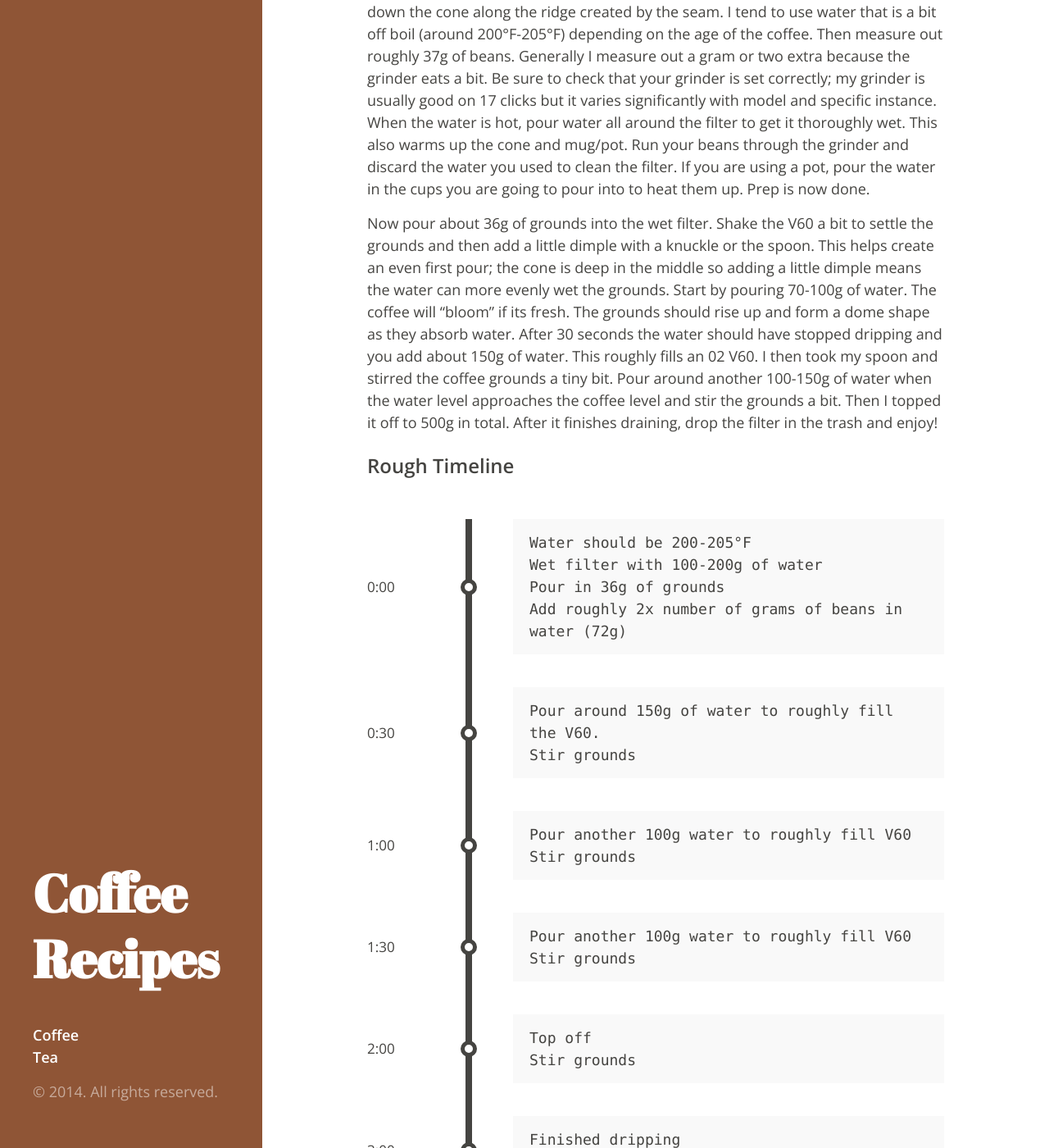
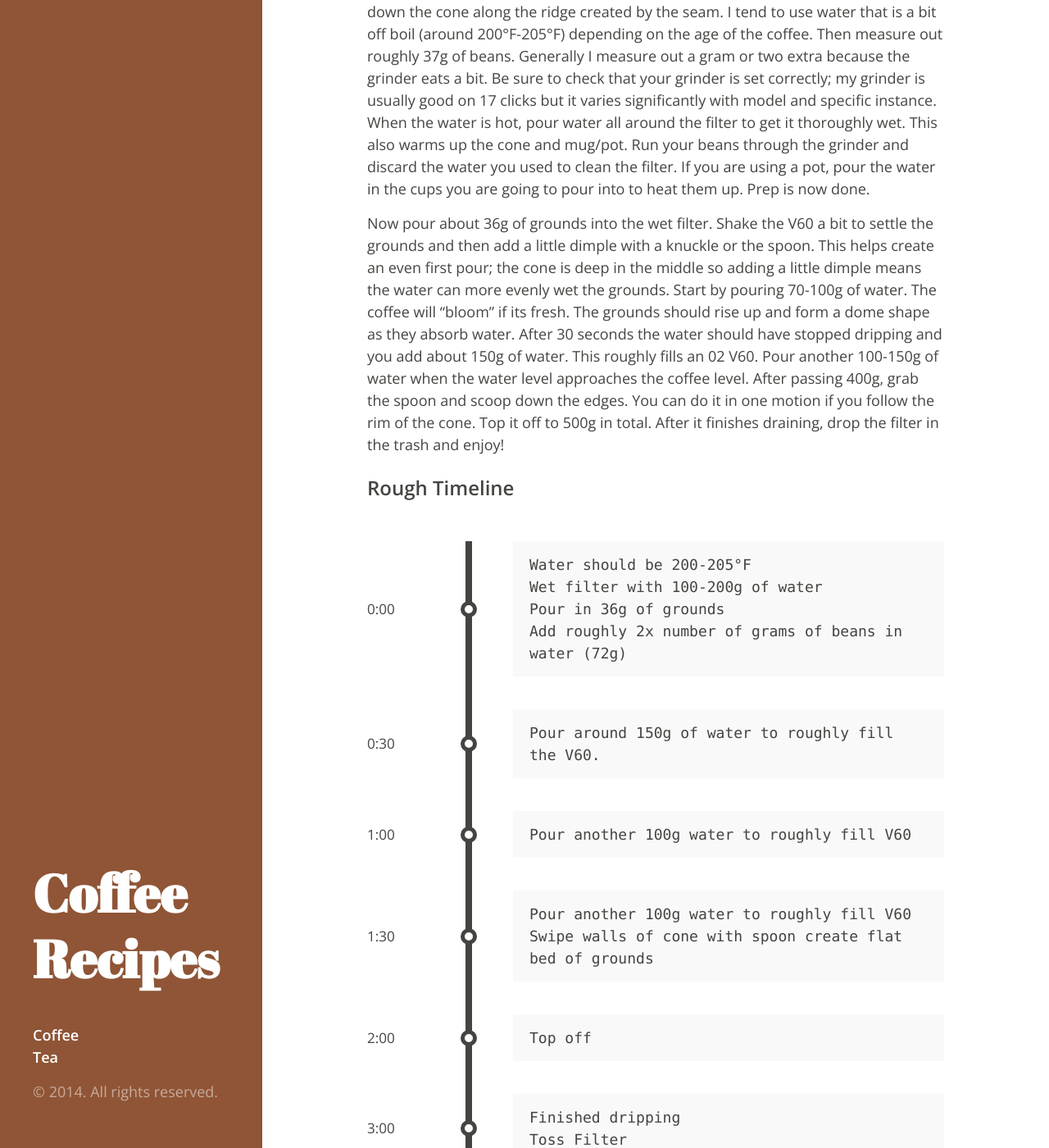
Before and after one commit to theevocater/coffee_recipes, a Jekyll site: the page built from coffee/v60.md, in a window 1280 px wide and 1400 px high, scrolled down 415 px. Shown: the whole window at 82% size. Built offline with Jekyll 4.4.1, drawn with Linux system fonts in a browser that asks for light colours; Markdown is read by kramdown in place of the engine named in the settings; some of the changed text lies outside the part shown.

Commit message:
I've further perfected my v60 technique

```diff
--- a/coffee/v60.md
+++ b/coffee/v60.md
@@ -5,10 +5,11 @@ type:   coffee
 title: Hario V60
 
 notes:
-  Whoa adding the spoon totally adds crazy amounts of acid that wasn't present
-  before. I've tried this a few times thinking maybe the spoon was contaminated
-  but it seems to be repeatable. It still has a bit of the caramel and toffee
-  but bam all of a sudden citrus.
+  My recent revelation is that the reason Ritual waits until the end of the
+  pour to clear the walls is that the walls create space for the water to
+  immerse the beans. Scooping the walls at the end allows you to get
+  a consistent extraction from them but also not have all the water flow around
+  the beans.
 
 timeline:
   0:
@@ -18,17 +19,13 @@ timeline:
     - Add roughly 2x number of grams of beans in water (72g)
   30:
     - Pour around 150g of water to roughly fill the V60.
-    - Stir grounds
   60:
     - Pour another 100g water to roughly fill V60
-    - Stir grounds
-
   90:
     - Pour another 100g water to roughly fill V60
-    - Stir grounds
+    - Swipe walls of cone with spoon create flat bed of grounds
   120:
     - Top off
-    - Stir grounds
   180:
     - Finished dripping
     - Toss Filter
@@ -165,8 +162,8 @@ a little dimple means the water can more evenly wet the grounds. Start by
 pouring 70-100g of water. The coffee will "bloom" if its fresh. The grounds
 should rise up and form a dome shape as they absorb water. After 30 seconds the
 water should have stopped dripping and you add about 150g of water. This
-roughly fills an 02 V60. I then took my spoon and stirred the coffee grounds
-a tiny bit. Pour around another 100-150g of water when the water level
-approaches the coffee level and stir the grounds a bit. Then I topped it off to
-500g in total. After it finishes draining, drop the filter in the trash and
-enjoy!
+roughly fills an 02 V60. Pour another 100-150g of water when the water level
+approaches the coffee level. After passing 400g, grab the spoon and scoop down
+the edges. You can do it in one motion if you follow the rim of the cone. Top
+it off to 500g in total. After it finishes draining, drop the filter in the
+trash and enjoy!
```
